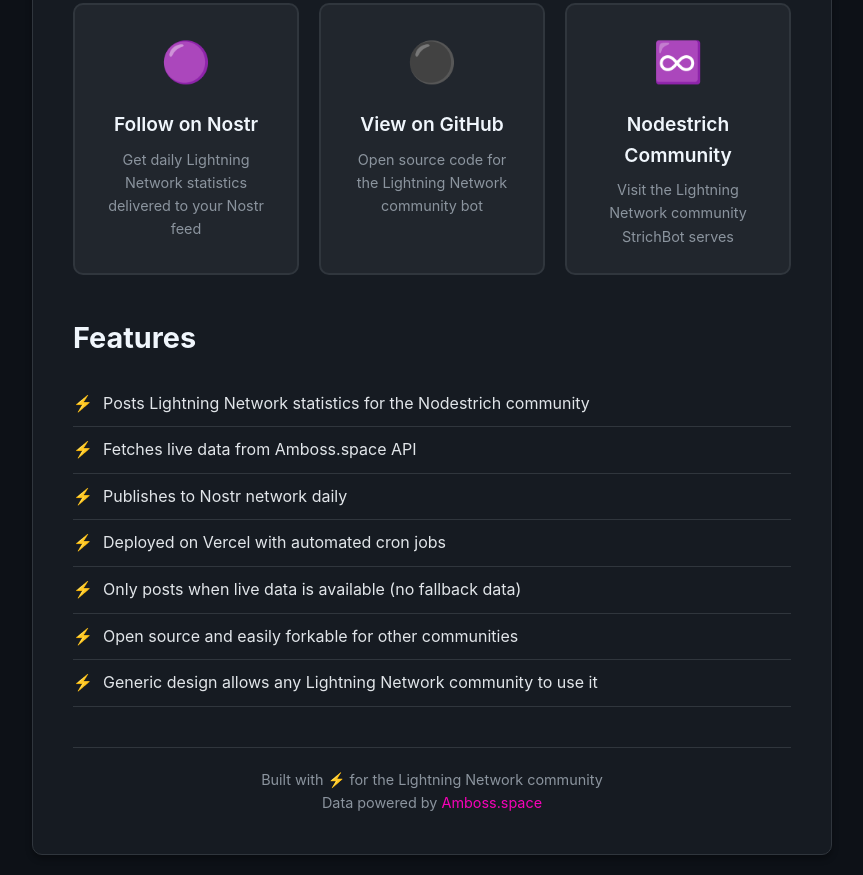
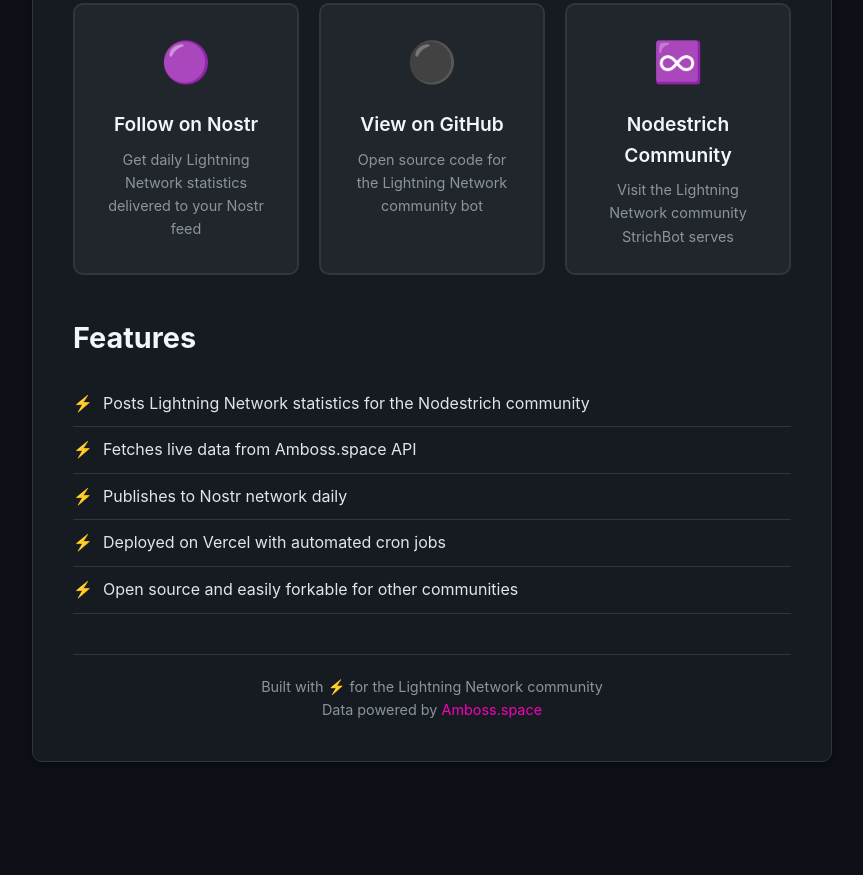
Before and after one commit to dmnyc/strichbot, a website: page public/index.html in a window 1280 px wide. Shown: the part 777-1652 px from the top of the page, without its empty margins (208-1071 px from the left). After the commit the page ends 1559 px from the top, so only its background shows below. Drawn offline with Linux system fonts and the light colour scheme; no server answers.

Commit message:
Update technical details on landing page

```diff
--- a/public/index.html
+++ b/public/index.html
@@ -272,9 +272,7 @@
                 <li>Fetches live data from Amboss.space API</li>
                 <li>Publishes to Nostr network daily</li>
                 <li>Deployed on Vercel with automated cron jobs</li>
-                <li>Only posts when live data is available (no fallback data)</li>
                 <li>Open source and easily forkable for other communities</li>
-                <li>Generic design allows any Lightning Network community to use it</li>
             </ul>
         </div>
 
```
